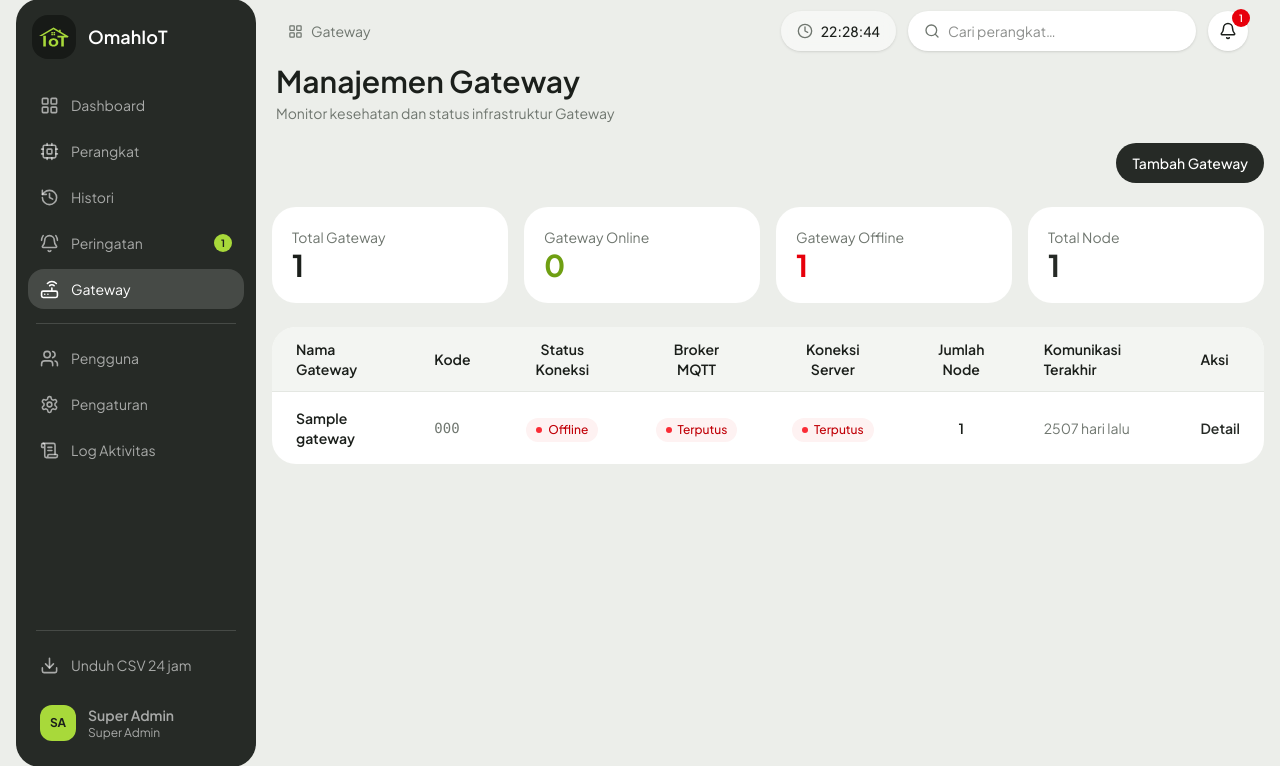
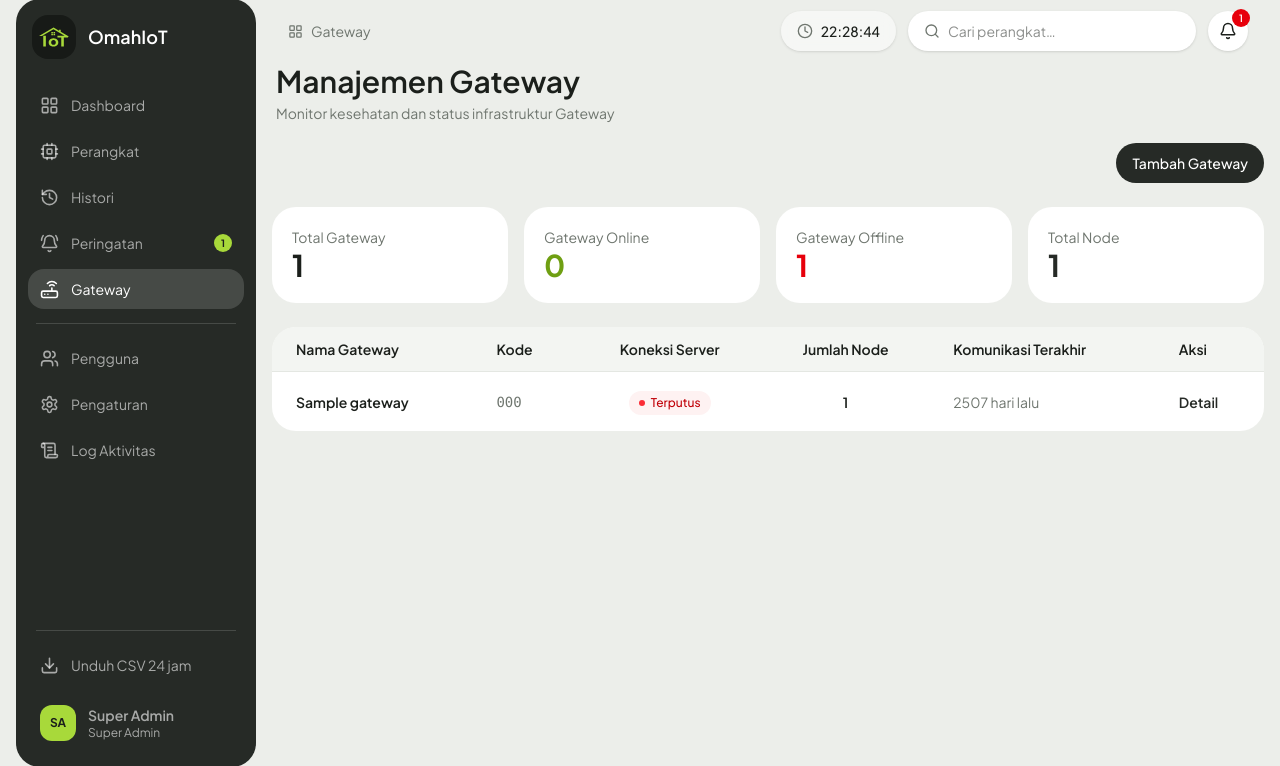
Before and after one commit to bayu3prayitno/dashboard_plts, a Laravel app: page /gateway in a window 1280 px wide. Shown: the part 17-783 px from the top of the page. Run offline with Laravel 12, Linux system fonts and the light colour scheme; a user stored in the database is signed in; data comes from the database, SQL or seed files in the repository; tables that the repository leaves empty hold one stand-in row (values such as "Sample post"); style sheets or scripts are compiled from the project's sources.

Commit message:
fix: logika status gateway

```diff
--- a/app/Console/Commands/CheckGatewayInternet.php
+++ b/app/Console/Commands/CheckGatewayInternet.php
@@ -18,7 +18,7 @@ class CheckGatewayInternet extends Command
             ->where('internet_status', 'connected')
             ->where(function ($query) {
                 $query->whereNull('internet_last_seen_at')
-                    ->orWhere('internet_last_seen_at', '<', now()->subMinutes(Gateway::INTERNET_TIMEOUT_MINUTES));
+                    ->orWhere('internet_last_seen_at', '<', now()->subMinutes(Gateway::connectionTimeoutMinutes()));
             })
             ->update(['internet_status' => 'disconnected']);
 
--- a/app/Models/Gateway.php
+++ b/app/Models/Gateway.php
@@ -12,8 +12,15 @@ use Illuminate\Support\Facades\Cache;
 #[Fillable(['name', 'status', 'mqtt_status', 'internet_status', 'last_seen_at', 'internet_last_seen_at'])]
 class Gateway extends Model
 {
-    /** Internet dianggap putus bila tidak ada pesan dari gateway dalam kurun ini (siklus node 5 menit). */
-    public const INTERNET_TIMEOUT_MINUTES = 15;
+    /**
+     * Gateway dianggap terputus bila tidak ada paket sama sekali (dari node mana pun) melebihi
+     * Offline Timeout (pengaturan offline_timeout_minutes). Satu paket dari node mana saja cukup
+     * untuk menjaganya tetap terhubung.
+     */
+    public static function connectionTimeoutMinutes(): int
+    {
+        return Device::offlineTimeoutMinutes();
+    }
 
     /** Kunci cache tempat subscriber (mqtt:subscribe) menyimpan waktu heartbeat terakhir. */
     public const MQTT_HEARTBEAT_KEY = 'mqtt:subscriber:heartbeat';
@@ -39,8 +46,8 @@ class Gateway extends Model
     }
 
     /**
-     * Status internet dihitung dari pesan terakhir gateway yang diterima server.
-     * Terhubung bila pesan terakhir masih dalam INTERNET_TIMEOUT_MINUTES.
+     * Status koneksi dihitung dari paket terakhir (node mana pun) yang diterima server dari gateway ini.
+     * Terhubung bila paket terakhir masih dalam Offline Timeout.
      */
     protected function internetStatus(): Attribute
     {
@@ -49,7 +56,7 @@ class Gateway extends Model
                 return 'disconnected';
             }
 
-            return $this->internet_last_seen_at->gte(now()->subMinutes(self::INTERNET_TIMEOUT_MINUTES))
+            return $this->internet_last_seen_at->gte(now()->subMinutes(self::connectionTimeoutMinutes()))
                 ? 'connected'
                 : 'disconnected';
         });
--- a/resources/views/dashboard/gateway/index.blade.php
+++ b/resources/views/dashboard/gateway/index.blade.php
@@ -32,11 +32,11 @@
         </div>
         <div class="card">
             <p class="text-muted text-sm">Gateway Online</p>
-            <p class="text-3xl font-bold text-lime-dark">{{ $gateways->where('status', 'online')->count() }}</p>
+            <p class="text-3xl font-bold text-lime-dark">{{ $gateways->where('internet_status', 'connected')->count() }}</p>
         </div>
         <div class="card">
             <p class="text-muted text-sm">Gateway Offline</p>
-            <p class="text-3xl font-bold text-red-600">{{ $gateways->where('status', 'offline')->count() }}</p>
+            <p class="text-3xl font-bold text-red-600">{{ $gateways->where('internet_status', 'disconnected')->count() }}</p>
         </div>
         <div class="card">
             <p class="text-muted text-sm">Total Node</p>
@@ -51,8 +51,6 @@
                 <tr>
                     <th class="px-6 py-3 text-left text-sm font-semibold text-ink">Nama Gateway</th>
                     <th class="px-6 py-3 text-left text-sm font-semibold text-ink">Kode</th>
-                    <th class="px-6 py-3 text-center text-sm font-semibold text-ink">Status Koneksi</th>
-                    <th class="px-6 py-3 text-center text-sm font-semibold text-ink">Broker MQTT</th>
                     <th class="px-6 py-3 text-center text-sm font-semibold text-ink">Koneksi Server</th>
                     <th class="px-6 py-3 text-center text-sm font-semibold text-ink">Jumlah Node</th>
                     <th class="px-6 py-3 text-left text-sm font-semibold text-ink">Komunikasi Terakhir</th>
@@ -64,8 +62,6 @@
                 <tr class="hover:bg-canvas/60">
                     <td class="px-6 py-4 text-sm font-semibold text-ink">{{ $gateway->name }}</td>
                     <td class="px-6 py-4 text-sm font-mono text-muted">{{ $gateway->gateway_code }}</td>
-                    <td class="px-6 py-4 text-center"><x-status-badge :status="$gateway->status" /></td>
-                    <td class="px-6 py-4 text-center"><x-status-badge :status="$gateway->mqtt_status" /></td>
                     <td class="px-6 py-4 text-center"><x-status-badge :status="$gateway->internet_status" /></td>
                     <td class="px-6 py-4 text-center text-sm font-semibold text-ink">{{ $gateway->devices_count }}</td>
                     <td class="px-6 py-4 text-sm text-muted">{{ Format::relTime($gateway->last_seen_at) }}</td>
@@ -75,7 +71,7 @@
                 </tr>
                 @empty
                 <tr>
-                    <td colspan="8" class="px-6 py-4 text-center text-sm text-muted">Belum ada gateway terdaftar.</td>
+                    <td colspan="6" class="px-6 py-4 text-center text-sm text-muted">Belum ada gateway terdaftar.</td>
                 </tr>
                 @endforelse
             </tbody>
--- a/resources/views/dashboard/gateway/show.blade.php
+++ b/resources/views/dashboard/gateway/show.blade.php
@@ -34,7 +34,7 @@
         <section class="card">
             <div class="flex items-center gap-2 text-sm text-muted"><x-icon name="globe" :size="16" /> Koneksi Server</div>
             <div class="mt-3"><x-status-badge :status="$gateway->internet_status" /></div>
-            <p class="mt-2 text-xs text-muted">Pesan dari gateway diterima server dalam 15 menit terakhir</p>
+            <p class="mt-2 text-xs text-muted">Ada paket dari node mana pun dalam {{ \App\Models\Gateway::connectionTimeoutMinutes() }} menit terakhir (Offline Timeout)</p>
         </section>
         <section class="card">
             <div class="flex items-center gap-2 text-sm text-muted"><x-icon name="clock" :size="16" /> Komunikasi terakhir</div>
```
Also changed, not shown: tests/Feature/GatewayStatusTest.php (+20 -2 lines).
